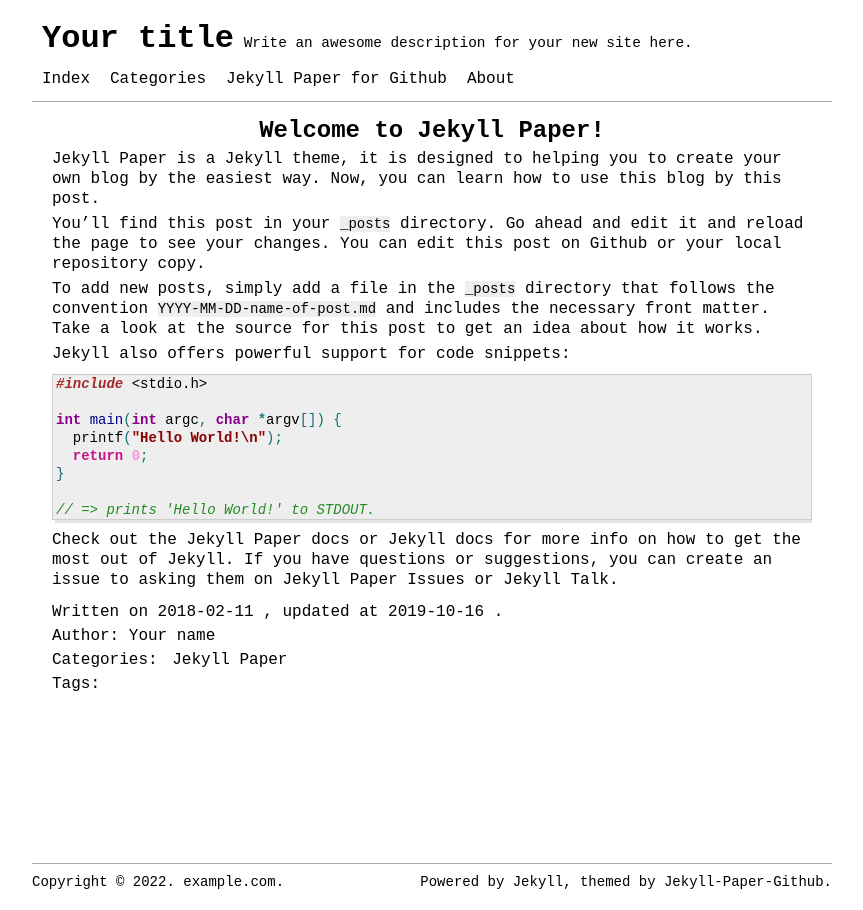
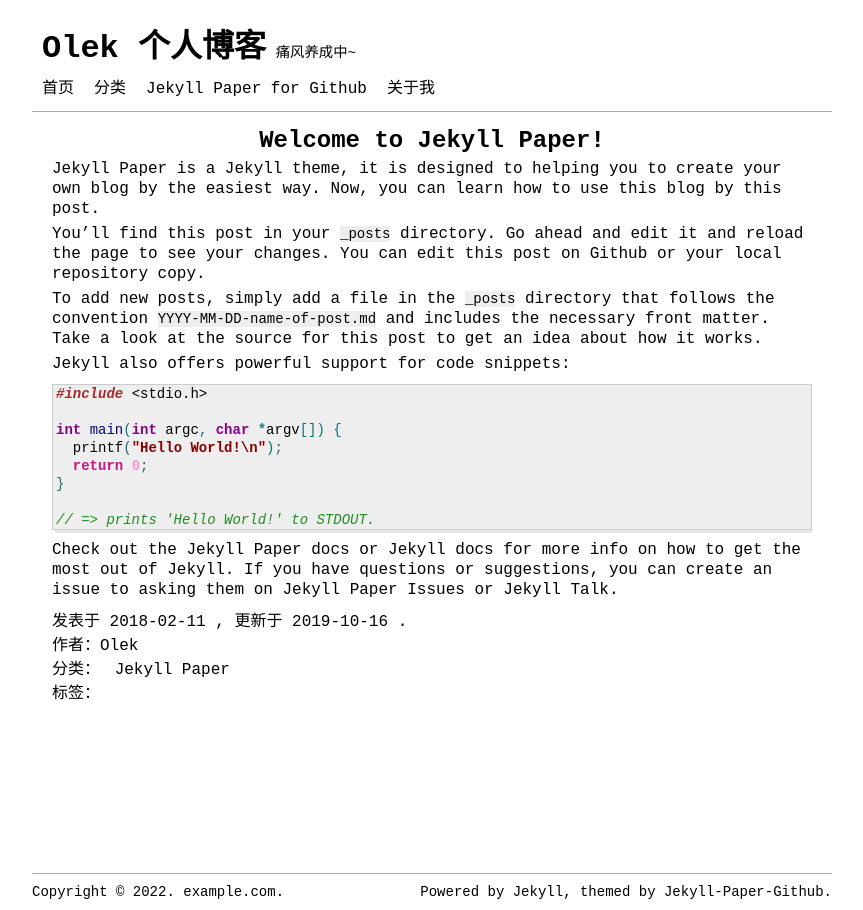
Before and after one commit to Olek0226/Olek0226.github.io, a Jekyll site: the page built from _posts/2018-02-11-welcome-to-jekyll.markdown, in a window 1280 px wide. Shown: the whole page, without its empty margins (208-1071 px from the left). Built offline with Jekyll 4.4.1, drawn with Linux system fonts in a browser that asks for light colours.

Commit message:
更新配置

```diff
--- a/_config.yml
+++ b/_config.yml
@@ -2,16 +2,16 @@
 #
 # This is the configuration file for your blog, please change these items after forked.
 
-title: Your title
-email: your-email@example.com
-name: Your name
+title: Olek 个人博客
+email: learner396_chenxi@foxmail.com
+name: Olek
 description: >- # this means to ignore newlines until "baseurl:"
-  Write an awesome description for your new site here.
+  痛风养成中~
 keywords: [Your keywords]
 baseurl: '' # the subpath of your site, e.g. /`blog
 url: '' # the base hostname & protocol for your site, e.g. http://example.com
 domain: 'example.com' # the domain name for your site, e.g. example.com
-language: en
+language: zh-cn
 # Supported languages list:
 # en: English
 # de: Deutsche (German)
```
